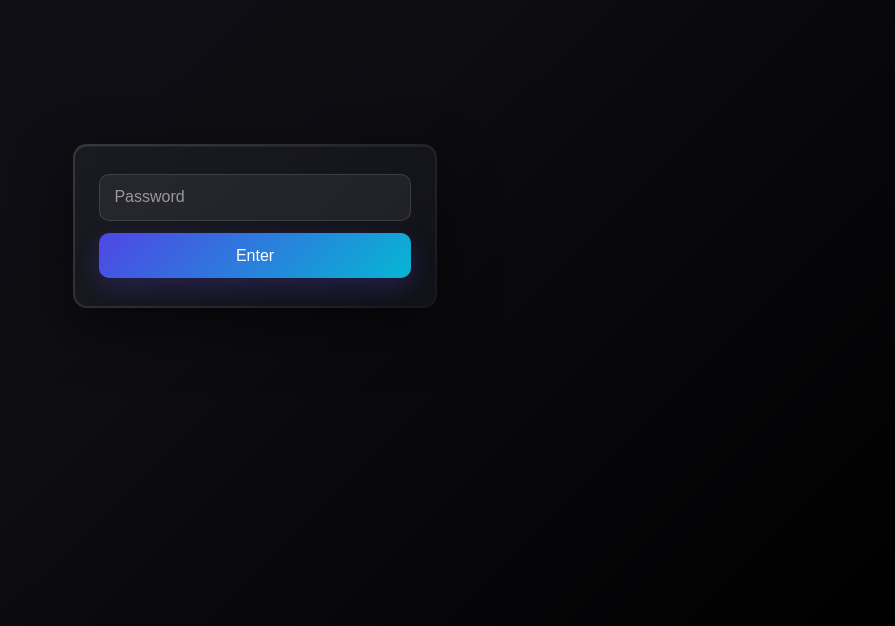
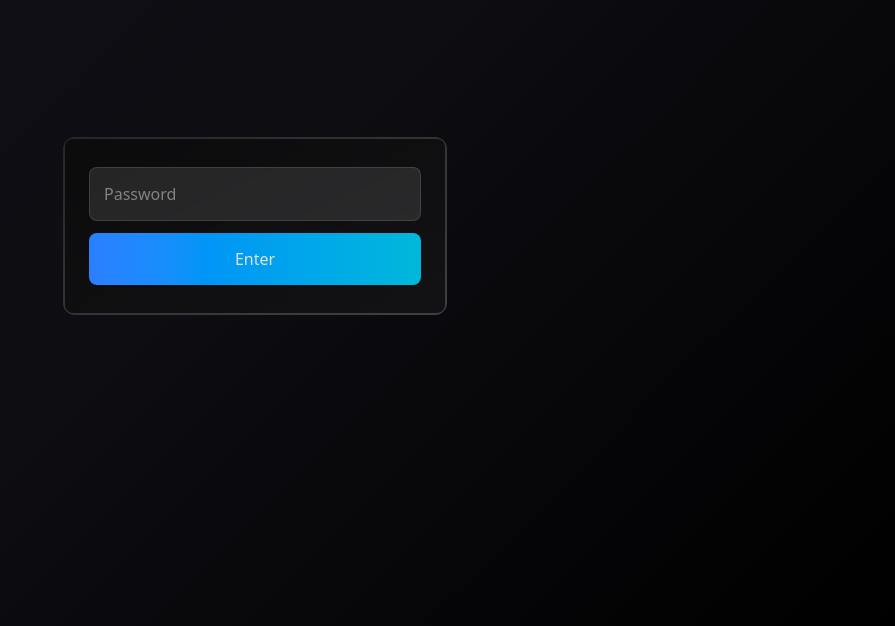
Before and after one commit to dennisu133/PrivateStream, a SvelteKit app: page /login in a window 1280 px wide. Shown: the part 174-800 px from the top of the page, without its empty margins (385-1280 px from the left). Built offline with nearby package versions, Linux system fonts and the light colour scheme.

Commit message:
Add Tailwind CSS integration

```diff
--- a/package.json
+++ b/package.json
@@ -15,12 +15,14 @@
 		"@interactjs/types": "^1.10.27",
 		"@sveltejs/kit": "^2.43.2",
 		"@sveltejs/vite-plugin-svelte": "^6.2.0",
+		"@tailwindcss/vite": "^4.1.14",
 		"@types/bcrypt": "^6.0.0",
 		"@types/canvas-confetti": "^1.9.0",
 		"@types/node": "^24.7.2",
 		"svelte": "^5.39.5",
 		"svelte-adapter-bun": "^1.0.1",
 		"svelte-check": "^4.3.2",
+		"tailwindcss": "^4.1.14",
 		"typescript": "^5.9.2",
 		"vite": "^7.1.7"
 	},
--- /dev/null
+++ b/src/app.css
@@ -0,0 +1 @@
+@import 'tailwindcss';
--- a/src/routes/(protected)/+page.svelte
+++ b/src/routes/(protected)/+page.svelte
@@ -14,14 +14,14 @@
 
 <Catchip />
 
-<style>
+<style lang="postcss">
+  @reference "tailwindcss";
+
   main {
-    display: flex;
-    justify-content: center;
-    align-items: center;
-    height: 100vh;
-    width: 100vw;
-    box-sizing: border-box;
-    padding: 1rem;
+    @apply flex
+    justify-center
+    items-center
+    h-screen
+    w-screen;
   }
 </style>
--- a/src/routes/+layout.svelte
+++ b/src/routes/+layout.svelte
@@ -1,4 +1,5 @@
 <script lang="ts">
+  import "../app.css";
   import favicon from "$lib/assets/favicon.ico";
 
   let { children } = $props();
@@ -10,20 +11,10 @@
 
 {@render children?.()}
 
-<style>
+<style lang="postcss">
+  @reference "tailwindcss";
+
   :global(body) {
-    background-color: #000; /* Fallback for older browsers */
-    background-image: linear-gradient(
-      135deg,
-      #101018 0%,
-      #0d0d12 50%,
-      #000000 100%
-    );
-    background-repeat: no-repeat;
-    background-attachment: fixed;
-    color: #e0e0e0;
-    font-family: -apple-system, BlinkMacSystemFont, "Segoe UI", Roboto,
-      Helvetica, Arial, sans-serif;
-    margin: 0;
+    @apply bg-black bg-[linear-gradient(135deg,#101018_0%,#0d0d12_50%,#000000_100%)] bg-fixed bg-no-repeat text-[#e0e0e0] font-sans m-0;
   }
 </style>
--- a/src/routes/login/+page.svelte
+++ b/src/routes/login/+page.svelte
@@ -26,109 +26,66 @@
   </div>
 </main>
 
-<style>
+<style lang="postcss">
+  @reference "tailwindcss";
+
   main {
-    display: flex;
-    justify-content: center;
-    align-items: center;
-    height: 100vh;
-    width: 100vw;
-    color: #fff;
-    font-family: sans-serif;
+    @apply flex justify-center items-center h-screen w-screen;
   }
 
   .login-card {
-    position: relative;
-    width: 100%;
-    max-width: 360px;
-    padding: 2px; /* gradient border thickness */
-    border-radius: 14px;
-    background: linear-gradient(
-      135deg,
-      rgba(255, 255, 255, 0.18),
-      rgba(255, 255, 255, 0.06)
-    );
-    box-shadow: 0 20px 60px rgba(0, 0, 0, 0.45);
+    @apply relative
+    w-full
+    max-w-sm
+    p-0.5
+    rounded-xl
+    bg-linear-to-br from-zinc-800 to-zinc-700;
   }
 
   .login-inner {
-    background: rgba(16, 16, 24, 0.72);
-    backdrop-filter: blur(10px);
-    -webkit-backdrop-filter: blur(10px);
-    border-radius: 12px;
-    padding: 28px 24px;
-    box-shadow: inset 0 1px 0 rgba(255, 255, 255, 0.06);
+    @apply bg-black/70
+    backdrop-blur-md
+    rounded-lg
+    px-6 py-7;
   }
 
   .stack {
-    display: grid;
-    gap: 12px;
+    @apply grid gap-3;
   }
 
   form {
-    display: flex;
-    flex-direction: column;
-    gap: 12px;
+    @apply flex flex-col gap-3;
   }
 
   input {
-    padding: 0.85rem 0.9rem;
-    border-radius: 10px;
-    border: 1px solid rgba(255, 255, 255, 0.12);
-    background-color: rgba(255, 255, 255, 0.06);
-    color: #e6e6e6;
-    font-size: 1rem;
-    text-align: left;
-    outline: none;
-    transition:
-      border-color 0.2s ease,
-      box-shadow 0.2s ease,
-      background-color 0.2s ease;
-  }
-
-  input::placeholder {
-    color: rgba(230, 230, 230, 0.6);
-  }
-
-  input:focus {
-    background-color: rgba(255, 255, 255, 0.08);
-    border-color: rgba(122, 162, 255, 0.65);
-    box-shadow: 0 0 0 4px rgba(122, 162, 255, 0.15);
+    @apply py-3.5 px-3.5
+    rounded-lg
+    border
+    border-white/12
+    bg-white/10
+    text-base
+    outline-hidden
+    transition duration-200 ease-in-out
+    focus:border-blue-500/65;
   }
 
   button {
-    padding: 0.85rem 0.9rem;
-    border: none;
-    border-radius: 10px;
-    background-image: linear-gradient(135deg, #4f46e5, #06b6d4);
-    color: #fff;
-    font-size: 1rem;
-    cursor: pointer;
-    transition:
-      transform 0.15s ease,
-      box-shadow 0.15s ease,
-      filter 0.15s ease;
-    box-shadow: 0 8px 24px rgba(79, 70, 229, 0.25);
-  }
-
-  button:hover {
-    filter: brightness(1.05);
-    transform: translateY(-1px);
-    box-shadow: 0 12px 28px rgba(79, 70, 229, 0.35);
-  }
-
-  button:active {
-    transform: translateY(0);
-    box-shadow: 0 8px 24px rgba(79, 70, 229, 0.25);
+    @apply py-3.5 px-3.5
+    rounded-lg
+    text-base
+    cursor-pointer
+    transition duration-150 ease-in-out
+    shadow-sm shadow-black/30
+    bg-linear-to-r from-blue-500 to-cyan-500
+    hover:from-blue-700 hover:to-cyan-600 hover:shadow-lg;
   }
 
   .error {
-    margin: 0;
-    color: #ff6b6b;
-    font-size: 0.95rem;
-    background: rgba(255, 107, 107, 0.08);
-    border: 1px solid rgba(255, 107, 107, 0.25);
-    padding: 8px 10px;
-    border-radius: 8px;
+    @apply m-0
+    text-red-400 text-[0.95rem]
+    bg-red-500/10 border
+    border-red-500/25
+    px-2.5 py-2
+    rounded-md;
   }
 </style>
--- a/vite.config.ts
+++ b/vite.config.ts
@@ -1,6 +1,7 @@
+import tailwindcss from '@tailwindcss/vite';
 import { sveltekit } from '@sveltejs/kit/vite';
 import { defineConfig } from 'vite';
 
 export default defineConfig({
-	plugins: [sveltekit()]
+	plugins: [tailwindcss(), sveltekit()]
 });
```
Also changed, not shown: 1 other file (tests, documents, lock files or other folders).
